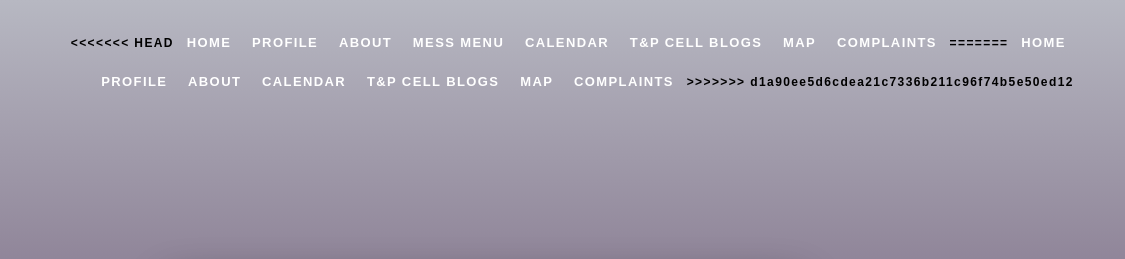
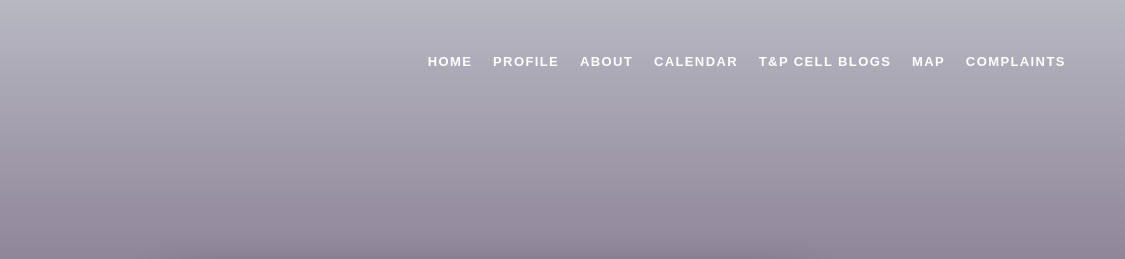
Before and after one commit to Nandini-khandelwal2403/Intruders, a website: page public/views/FORM.html in a window 1280 px wide. Shown: the top 259 px of the page, 155-1280 px from the left. Drawn offline with nearby package versions, Linux system fonts and the light colour scheme.

Commit message:
few changes

```diff
--- a/public/views/FORM.html
+++ b/public/views/FORM.html
@@ -12,24 +12,14 @@
         <div class="nav-links" id="navLiks">
             <i class="fa fa-times" onclick="hideMenu()"></i>
             <ul>
-<<<<<<< HEAD
-              <li><a href="home.html">HOME</a></li>
-              <li><a href="sign.html">PROFILE</a></li>
-              <li><a href="about.html">ABOUT</a></li>
-              <li><a href="messhome.html">MESS MENU</a></li>
-              <li><a href="index.html">CALENDAR</a></li>
-              <li><a href="">T&P CELL BLOGS</a></li>
-              <li><a href="map.html">MAP</a></li>
-              <li><a href="FORM.html">COMPLAINTS</a></li>
-=======
-                <li><a href="home">HOME</a></li>
-                <li><a href="profile">PROFILE</a></li>
+                <li><a href="/home">HOME</a></li>
+                <li><a href="/feed">PROFILE</a></li>
                 <li><a href="">ABOUT</a></li>
                 <li><a href="">CALENDAR</a></li>
                 <li><a href="">T&P CELL BLOGS</a></li>
                 <li><a href="">MAP</a></li>
                 <li><a href="/complaints">COMPLAINTS</a></li>
->>>>>>> d1a90ee5d6cdea21c7336b211c96f74b5e50ed12
+
             </ul>
         </div>
     </nav>
```
